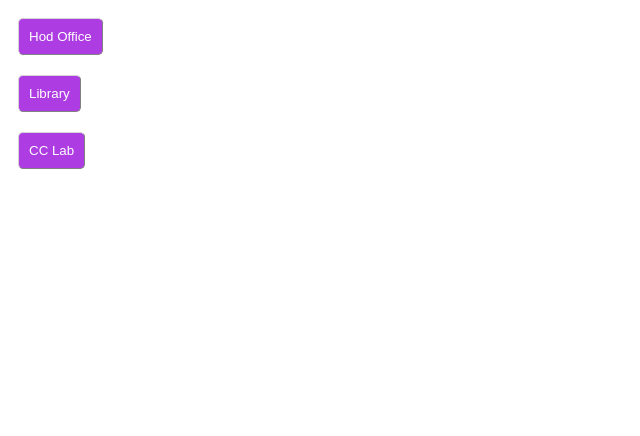
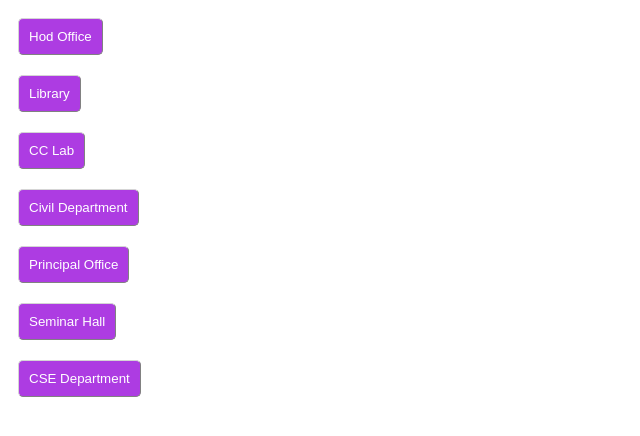
Before and after one commit to chinmaymokhare/mainqr, a plain HTML site: page index.html in a window 1280 px wide. Shown: the whole page, without its empty margins (0-640 px from the left). Drawn offline with Linux system fonts and the light colour scheme.

Commit message:
Update index.html

```diff
--- a/index.html
+++ b/index.html
@@ -23,6 +23,22 @@ Dnyaneshwari Kore<br>
 </a>
 <br>
 
+  <a href='https://www.instagram.com/ar/1023254822069256/?ch=OWVkYmU5MDBmMGRmMDBiZjUxYzAwMWI1NjNlOTI2M2M%3D' target='_blank'>
+<input type='button' style='padding-left:10px;padding-top:10px;padding-right:10px;padding-bottom:10px;margin-left:10px;margin-top:10px;margin-right:10px;margin-bottom:10px;background-color:#ad3ce2;color:#FFFFFF;border-left-width:1px;border-top-width:1px;border-right-width:1px;border-bottom-width:1px;border-color:#d5d5d5;border-radius:5px;cursor:pointer' value='Civil Department' onMouseOver=this.style.backgroundColor='#FFFFFF';this.style.color='#1b90bb';this.style.borderColor='#d5d5d5' onMouseOut=this.style.backgroundColor='#ad3ce2';this.style.color='#FFFFFF';this.style.borderColor='#d5d5d5' />
+</a>
+<br>
+ <a href='https://www.instagram.com/ar/3480861762202278/?ch=MGUwMmY1NGU3NDc4MGU0Nzg5YzQ3Y2I1ZWQ4N2QxOTQ%3D' target='_blank'>
+<input type='button' style='padding-left:10px;padding-top:10px;padding-right:10px;padding-bottom:10px;margin-left:10px;margin-top:10px;margin-right:10px;margin-bottom:10px;background-color:#ad3ce2;color:#FFFFFF;border-left-width:1px;border-top-width:1px;border-right-width:1px;border-bottom-width:1px;border-color:#d5d5d5;border-radius:5px;cursor:pointer' value='Principal Office' onMouseOver=this.style.backgroundColor='#FFFFFF';this.style.color='#1b90bb';this.style.borderColor='#d5d5d5' onMouseOut=this.style.backgroundColor='#ad3ce2';this.style.color='#FFFFFF';this.style.borderColor='#d5d5d5' />
+</a>
+<br>
+ <a href='https://www.instagram.com/ar/206458452178545/?ch=NTc5ZTNmMDRlM2E1YzdjOTdhYzgwZmY3OGI4MmFiNzY%3D' target='_blank'>
+<input type='button' style='padding-left:10px;padding-top:10px;padding-right:10px;padding-bottom:10px;margin-left:10px;margin-top:10px;margin-right:10px;margin-bottom:10px;background-color:#ad3ce2;color:#FFFFFF;border-left-width:1px;border-top-width:1px;border-right-width:1px;border-bottom-width:1px;border-color:#d5d5d5;border-radius:5px;cursor:pointer' value='Seminar Hall' onMouseOver=this.style.backgroundColor='#FFFFFF';this.style.color='#1b90bb';this.style.borderColor='#d5d5d5' onMouseOut=this.style.backgroundColor='#ad3ce2';this.style.color='#FFFFFF';this.style.borderColor='#d5d5d5' />
+</a>
+<br>
+  <a href='https://www.instagram.com/ar/727623915769281/?ch=ODIzMTkxNjNhYzFhNDkwZjJkOTg5NWU2MTk0MGRjZDI%3D' target='_blank'>
+<input type='button' style='padding-left:10px;padding-top:10px;padding-right:10px;padding-bottom:10px;margin-left:10px;margin-top:10px;margin-right:10px;margin-bottom:10px;background-color:#ad3ce2;color:#FFFFFF;border-left-width:1px;border-top-width:1px;border-right-width:1px;border-bottom-width:1px;border-color:#d5d5d5;border-radius:5px;cursor:pointer' value='CSE Department' onMouseOver=this.style.backgroundColor='#FFFFFF';this.style.color='#1b90bb';this.style.borderColor='#d5d5d5' onMouseOut=this.style.backgroundColor='#ad3ce2';this.style.color='#FFFFFF';this.style.borderColor='#d5d5d5' />
+</a>
+  <br>
 
 </body>
 </html>
```
